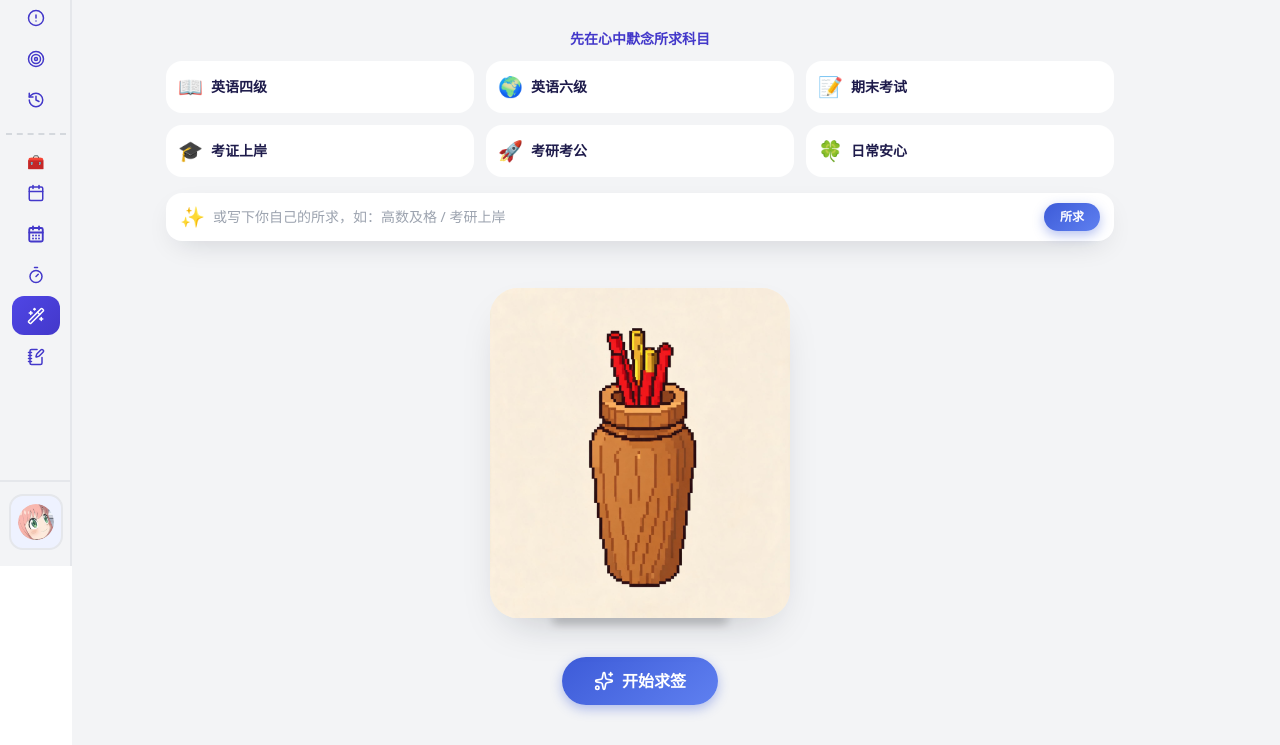
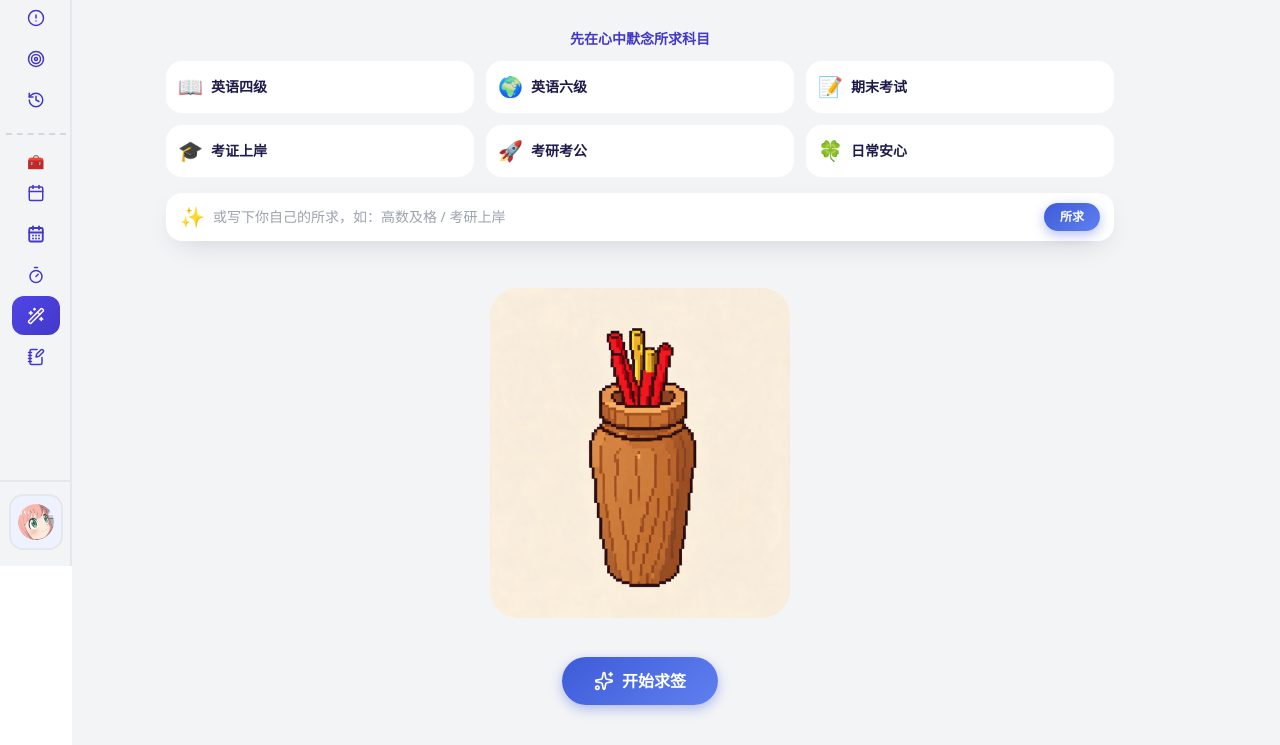
Before and after one commit to wyih1221/binary-study, a plain HTML site: page html/fortune.html in a window 1280 px wide. Shown: the part 234-979 px from the top of the page. Drawn offline with Linux system fonts and the light colour scheme.

Commit message:
删除求签签筒底部的装饰地面阴影

```diff
--- a/html/fortune.html
+++ b/html/fortune.html
@@ -243,10 +243,9 @@
                 <div class="mb-6">
                     <div class="relative mx-auto flex h-[360px] w-full max-w-[300px] items-center justify-center"
                         style="transform: none;">
-                        <div class="absolute bottom-[8px] left-1/2 h-3 w-44 -translate-x-1/2 rounded-full"
-                            style="background-color: rgba(0, 0, 0, 0.18); filter: blur(4px);"></div>
+
                         <div class="relative flex h-[330px] w-full items-center justify-center overflow-hidden rounded-[28px]"
-                            style="background-color: rgb(251, 243, 226); border: 0; box-shadow: 0 18px 44px -20px rgba(16,24,40,.26);">
+                            style="background-color: rgb(251, 243, 226); border: 0; box-shadow: none;">
                             <img src="../images/fortune-tong.jpeg" alt="求签签筒" class="h-full w-full object-cover"
                                 style="transform: none">
                         </div>
```
